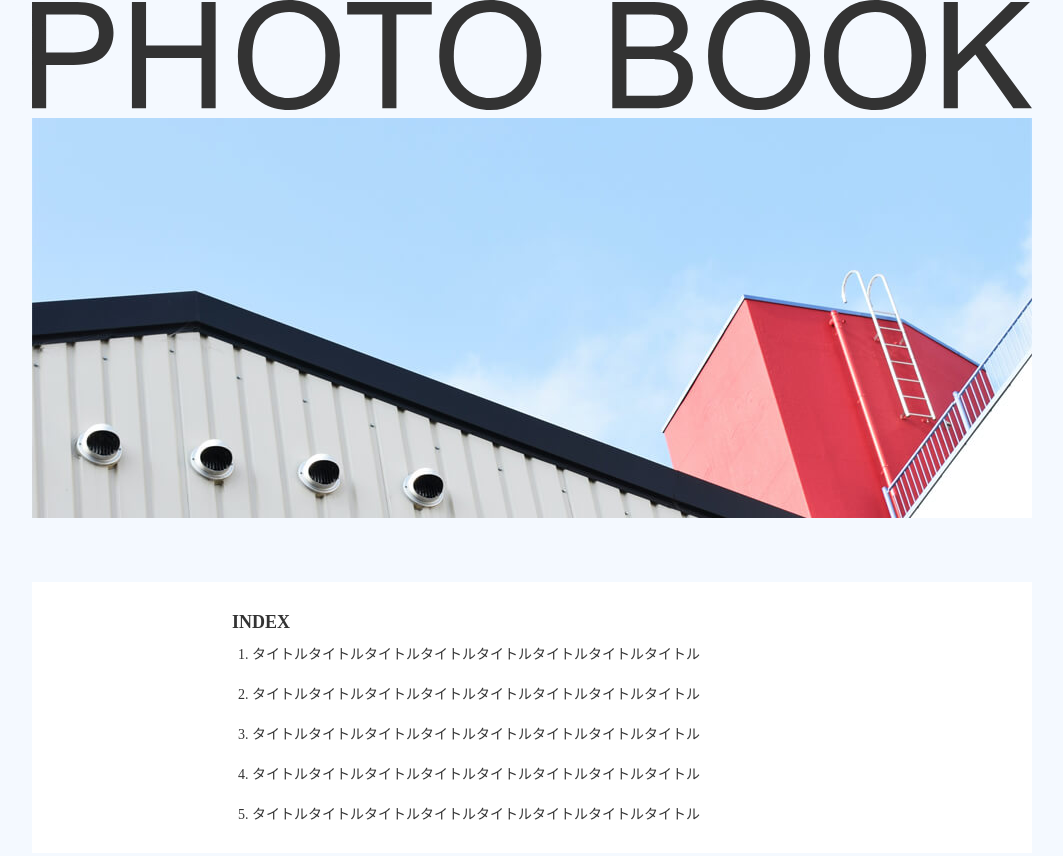
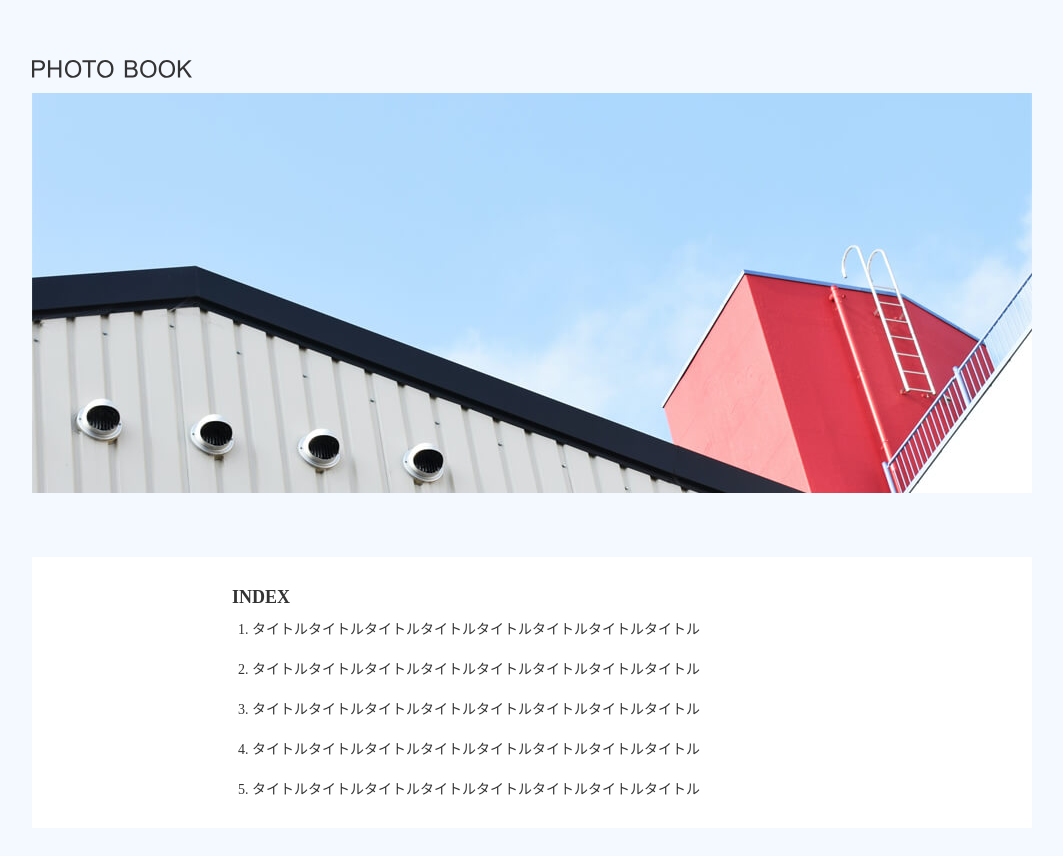
Before and after one commit to KouzaiHiroki/Photo-Book, a plain HTML site: page index.html in a window 1280 px wide. Shown: the top 856 px of the page, without its empty margins (108-1171 px from the left). Drawn offline with Linux system fonts and the light colour scheme; some packages are replaced by stand-ins of ours.

Commit message:
Update style.css

```diff
--- a/css/style.css
+++ b/css/style.css
@@ -27,7 +27,7 @@ html {
     margin-bottom: 10px;
   }
 
-  .site-title img {
+  .site-titel {
     width: 160px;
     line-height: 0;
     margin-bottom: 15px;
```
